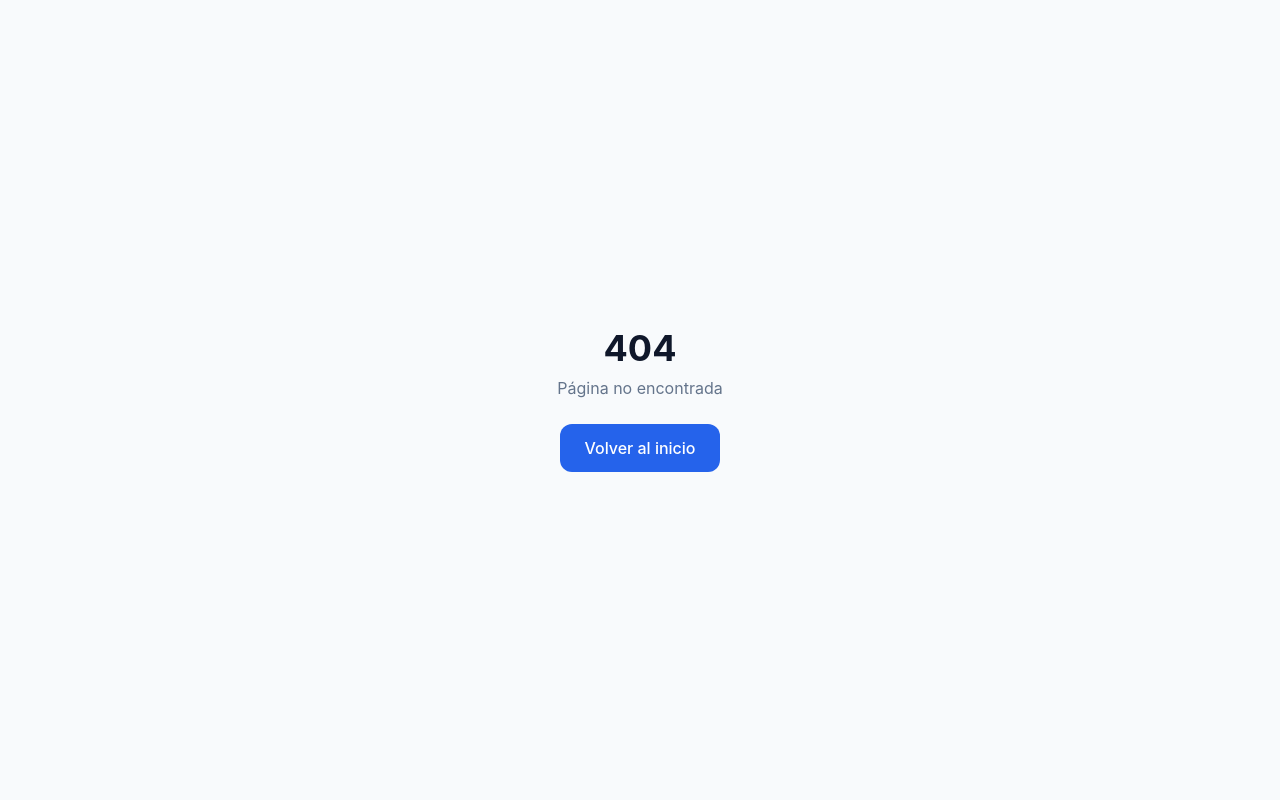
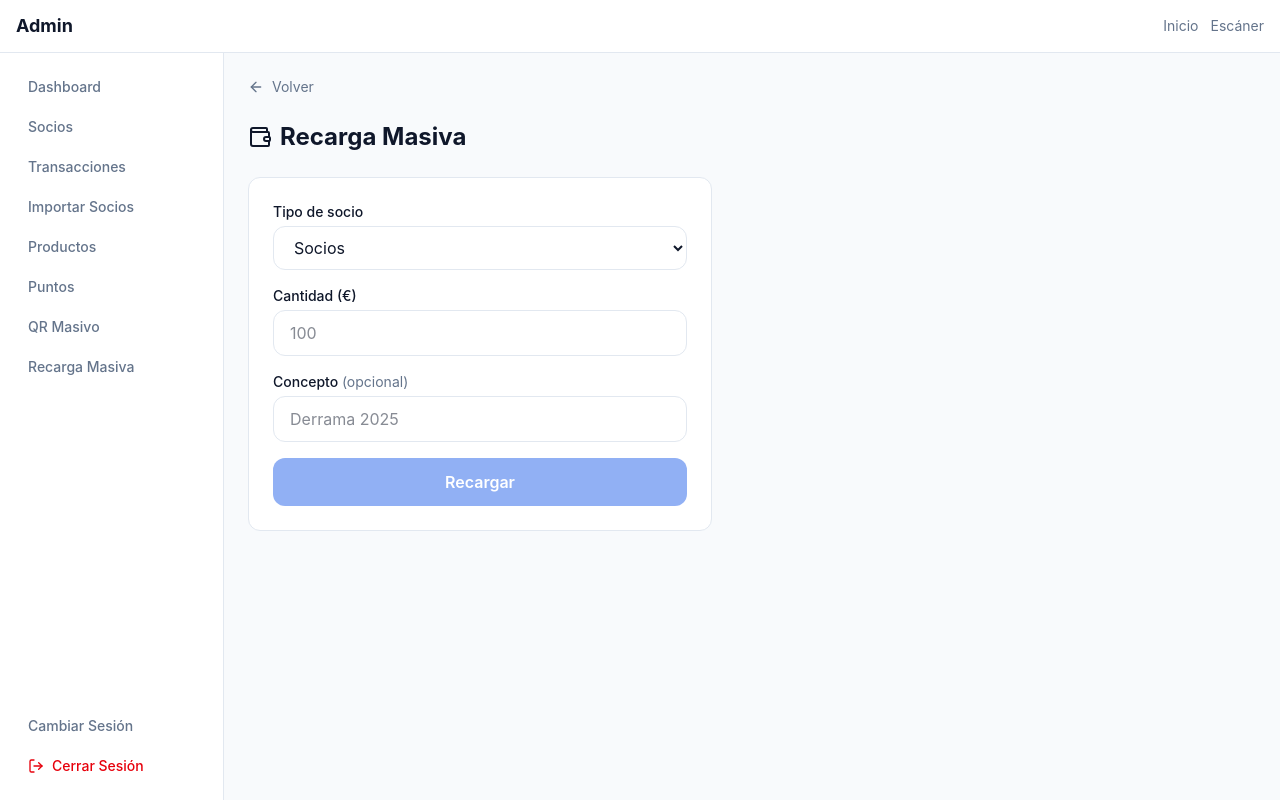
Before and after one commit to javiheruso/ComparsaQR, a Next.js app: page /admin/recargar in a window 1280 px wide. Before the commit this address had no page. Built offline with nearby package versions, Linux system fonts and the light colour scheme.

Commit message:
fix: restaura recarga masiva (eliminada por error)

```diff
--- a/src/app/admin/layout.tsx
+++ b/src/app/admin/layout.tsx
@@ -75,6 +75,9 @@ export default function AdminLayout({
           <AdminNavLink href="/admin/qr-masivo" onClick={() => setMenuOpen(false)}>
             QR Masivo
           </AdminNavLink>
+          <AdminNavLink href="/admin/recargar" onClick={() => setMenuOpen(false)}>
+            Recarga Masiva
+          </AdminNavLink>
           <div className="flex-1" />
           <AdminNavLink href="/admin/login" onClick={() => setMenuOpen(false)}>
             Cambiar Sesión
@@ -133,6 +136,9 @@ export default function AdminLayout({
           <AdminNavLink href="/admin/qr-masivo" onClick={() => setMenuOpen(false)}>
             QR Masivo
           </AdminNavLink>
+          <AdminNavLink href="/admin/recargar" onClick={() => setMenuOpen(false)}>
+            Recarga Masiva
+          </AdminNavLink>
           <div className="flex-1" />
           <AdminNavLink href="/admin/login" onClick={() => setMenuOpen(false)}>
             Cambiar Sesión
--- /dev/null
+++ b/src/app/admin/recargar/page.tsx
@@ -0,0 +1,136 @@
+"use client";
+
+import { useState } from "react";
+import { Wallet, ArrowLeft } from "lucide-react";
+import { useRouter } from "next/navigation";
+
+const TIPOS = [
+  { value: "socio", label: "Socios" },
+  { value: "hijos_mayores", label: "Hijos mayores" },
+  { value: "socios_menores", label: "Socios menores" },
+  { value: "hijo_socio", label: "Hijos de socio" },
+];
+
+export default function RecargarPage() {
+  const router = useRouter();
+  const [tipo, setTipo] = useState("socio");
+  const [cantidad, setCantidad] = useState("");
+  const [descripcion, setDescripcion] = useState("");
+  const [cargando, setCargando] = useState(false);
+  const [resultado, setResultado] = useState<{ procesados: number; cantidad: number } | null>(null);
+  const [error, setError] = useState<string | null>(null);
+
+  const recargar = async () => {
+    const importe = parseFloat(cantidad);
+    if (isNaN(importe) || importe <= 0) return;
+    setCargando(true);
+    setError(null);
+
+    try {
+      const res = await fetch("/api/socios/recargar-masivo", {
+        method: "POST",
+        headers: { "Content-Type": "application/json" },
+        body: JSON.stringify({
+          tipoVinculacion: tipo,
+          cantidad: importe,
+          descripcion: descripcion || undefined,
+        }),
+      });
+
+      if (!res.ok) {
+        const data = await res.json();
+        throw new Error(data.error ?? "Error al recargar");
+      }
+
+      const data = await res.json();
+      setResultado(data);
+    } catch (err) {
+      setError(err instanceof Error ? err.message : "Error");
+    } finally {
+      setCargando(false);
+    }
+  };
+
+  return (
+    <div className="p-4 md:p-6 space-y-6 max-w-lg">
+      <button
+        onClick={() => router.back()}
+        className="flex items-center gap-2 text-sm text-muted-foreground hover:text-foreground"
+      >
+        <ArrowLeft className="w-4 h-4" /> Volver
+      </button>
+
+      <h1 className="text-2xl font-bold flex items-center gap-2">
+        <Wallet className="w-6 h-6" /> Recarga Masiva
+      </h1>
+
+      <div className="bg-white border border-border rounded-xl p-6 space-y-4">
+        <div>
+          <label className="block text-sm font-medium mb-1">Tipo de socio</label>
+          <select
+            value={tipo}
+            onChange={(e) => setTipo(e.target.value)}
+            className="w-full px-4 py-2.5 border border-border rounded-xl focus:outline-none focus:ring-2 focus:ring-primary/20"
+          >
+            {TIPOS.map((t) => (
+              <option key={t.value} value={t.value}>{t.label}</option>
+            ))}
+          </select>
+        </div>
+
+        <div>
+          <label className="block text-sm font-medium mb-1">Cantidad (€)</label>
+          <input
+            type="number"
+            step="0.01"
+            min="0.01"
+            value={cantidad}
+            onChange={(e) => setCantidad(e.target.value)}
+            placeholder="100"
+            className="w-full px-4 py-2.5 border border-border rounded-xl focus:outline-none focus:ring-2 focus:ring-primary/20"
+          />
+        </div>
+
+        <div>
+          <label className="block text-sm font-medium mb-1">Concepto <span className="text-muted-foreground font-normal">(opcional)</span></label>
+          <input
+            type="text"
+            value={descripcion}
+            onChange={(e) => setDescripcion(e.target.value)}
+            placeholder="Derrama 2025"
+            className="w-full px-4 py-2.5 border border-border rounded-xl focus:outline-none focus:ring-2 focus:ring-primary/20"
+          />
+        </div>
+
+        {error && <p className="text-destructive text-sm">{error}</p>}
+
+        {resultado ? (
+          <div className="space-y-4">
+            <div className="bg-green-50 border border-green-200 rounded-xl p-4 text-center">
+              <p className="text-green-700 font-semibold text-lg">
+                {resultado.procesados} socios recargados
+              </p>
+              <p className="text-green-600 text-sm">
+                {resultado.cantidad}€ cada uno
+              </p>
+            </div>
+            <button
+              onClick={() => { setResultado(null); setCantidad(""); setDescripcion(""); }}
+              className="w-full py-2.5 border border-border rounded-xl text-sm font-medium hover:bg-muted"
+            >
+              Otra recarga
+            </button>
+          </div>
+        ) : (
+          <button
+            onClick={recargar}
+            disabled={cargando || !cantidad}
+            className="w-full py-3 bg-primary text-primary-foreground rounded-xl font-semibold hover:opacity-90 disabled:opacity-50"
+          >
+            {cargando ? "Recargando..." : "Recargar"}
+          </button>
+        )}
+      </div>
+    </div>
+  );
+}
--- /dev/null
+++ b/src/app/api/socios/recargar-masivo/route.ts
@@ -0,0 +1,51 @@
+import { db } from "@/lib/db";
+import { getSession, getOperador, getPuntoVentaId } from "@/lib/auth";
+import { recargaMasivaSchema } from "@/lib/schemas";
+import { apiError, apiSuccess, handleApiError } from "@/lib/api-error";
+
+export async function POST(request: Request) {
+  const session = await getSession();
+  if (!session.isLoggedIn) {
+    return apiError("No autorizado", 401);
+  }
+
+  try {
+    const body = await request.json();
+    const data = recargaMasivaSchema.parse(body);
+
+    const operador = await getOperador();
+    const puntoVentaId = await getPuntoVentaId();
+    const descripcion = data.descripcion || `Recarga masiva: ${data.tipoVinculacion}`;
+
+    const result = await db.$transaction(async (tx) => {
+      const updateResult = await tx.socio.updateMany({
+        where: { tipoVinculacion: data.tipoVinculacion as any },
+        data: { credito: { increment: data.cantidad } },
+      });
+
+      const sociosActualizados = await tx.socio.findMany({
+        where: { tipoVinculacion: data.tipoVinculacion as any },
+        select: { id: true },
+      });
+
+      if (sociosActualizados.length > 0) {
+        await tx.transaccion.createMany({
+          data: sociosActualizados.map((s) => ({
+            socioId: s.id,
+            tipo: "carga" as const,
+            cantidad: data.cantidad,
+            descripcion,
+            operador,
+            puntoVentaId,
+          })),
+        });
+      }
+
+      return { procesados: sociosActualizados.length };
+    });
+
+    return apiSuccess({ procesados: result.procesados, cantidad: data.cantidad });
+  } catch (err) {
+    return handleApiError(err, "Error al recargar");
+  }
+}
--- a/src/lib/schemas.ts
+++ b/src/lib/schemas.ts
@@ -38,6 +38,12 @@ export const consumoSchema = z.object({
     .max(50),
 });
 
+export const recargaMasivaSchema = z.object({
+  tipoVinculacion: z.enum(["socio", "hijos_mayores", "socios_menores", "hijo_socio"]),
+  cantidad: z.number().positive(),
+  descripcion: z.string().optional(),
+});
+
 export const creditoSchema = z.object({
   cantidad: z.number().positive(),
   descripcion: z.string().optional().nullable(),
```
